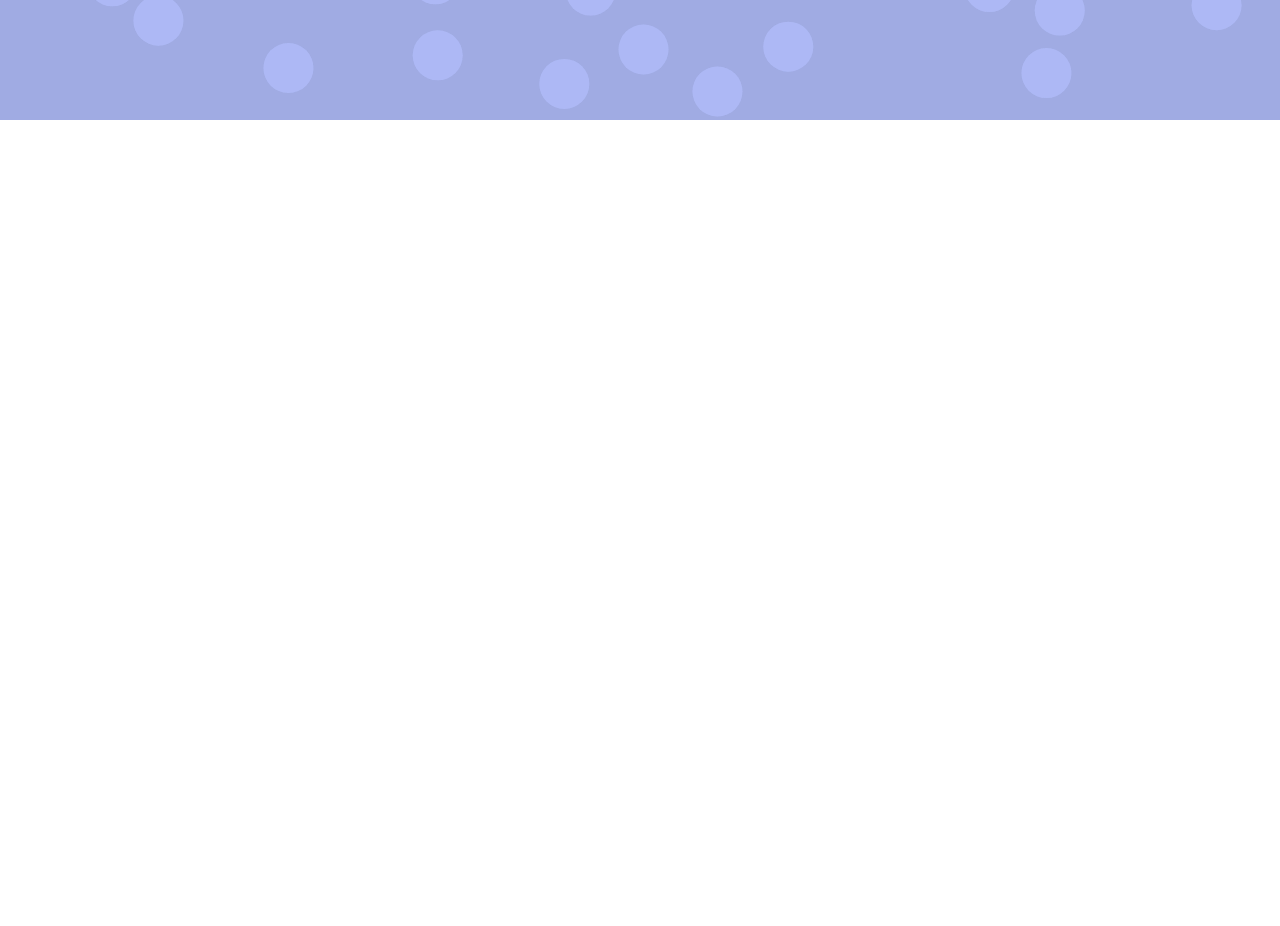
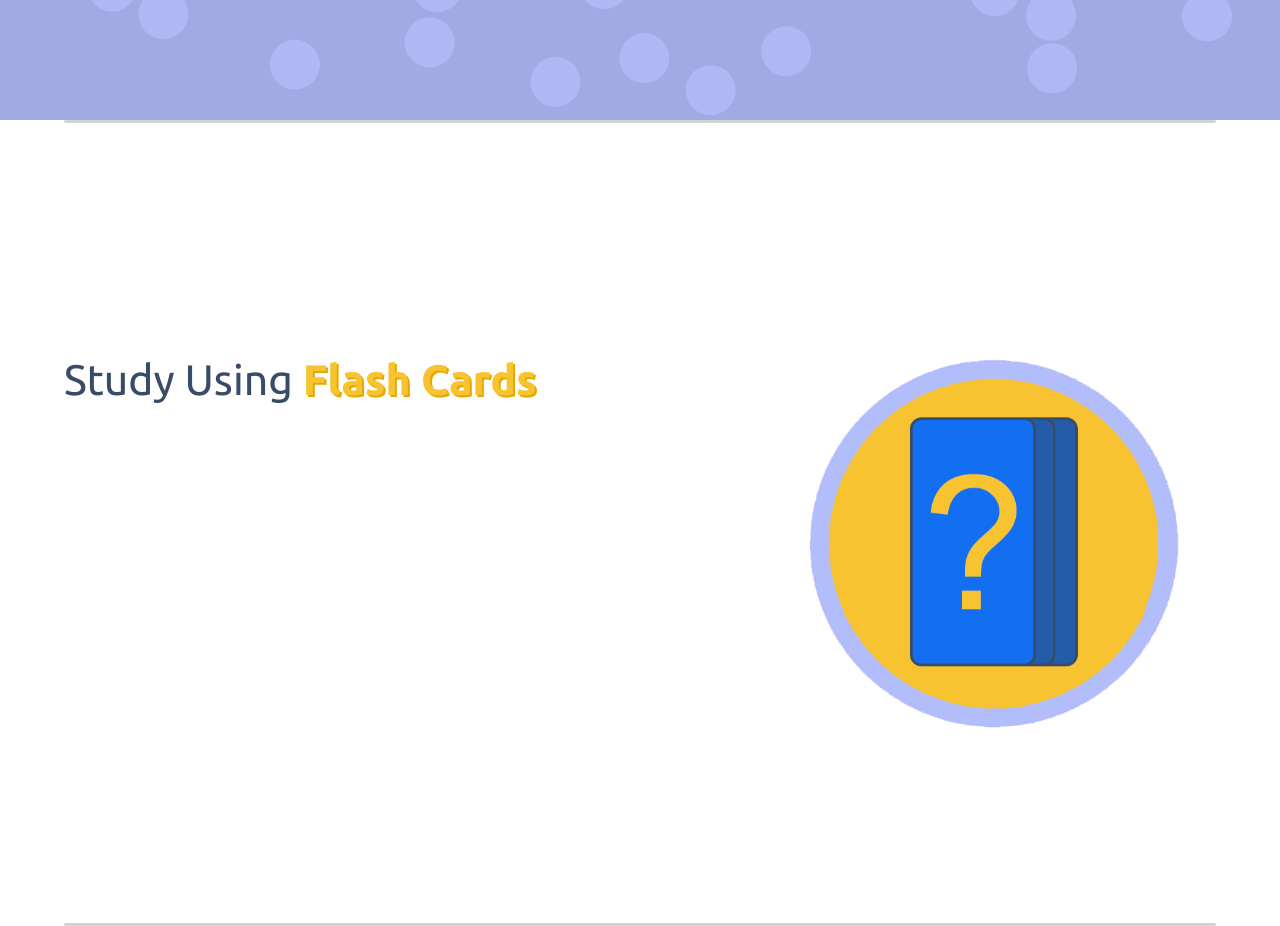
Before and after one commit to Sparsh101AI/Cram-Time-Application, a React (Create React App) app: page / in a window 1280 px wide. Shown: the part 680-1606 px from the top of the page. Before the commit the page ends 800 px from the top, so only its background shows below. Built offline with nearby package versions, Linux system fonts and the light colour scheme.

Commit message:
features addition

```diff
--- a/src/HomePage/HomePage.css
+++ b/src/HomePage/HomePage.css
@@ -16,6 +16,15 @@
   align-items: center;
   justify-content: center;
 }
+
+.line {
+  background-color: lightgrey;
+  border: 1px solid lightgray;
+  border-radius: 1px;
+  height: 1px;
+  margin: auto;
+}
+
 .col1 {
   flex: 4;
   text-align: left;
@@ -78,6 +87,47 @@
   background-color: #b2befc;
 }
 
+.Feature {
+  display: flex;
+  height: 100vh;
+  font: Ubuntu, serif;
+  align-items: center;
+  justify-content: center;
+}
+.col3 {
+  flex: 4;
+  order: 2;
+  text-align: left;
+}
+.col3 img {
+  width: 100%;
+  position: relative;
+  top: 20px;
+}
+
+.col4 {
+  order: 1;
+  flex: 6;
+  text-align: left;
+}
+.col4 h2 {
+  color: #ffffff;
+  font-size: 27pt;
+  font-weight: 300;
+}
+
+.header {
+  font-size: 32pt;
+  font-weight: 400;
+  color: #384c68;
+  margin-top: -7%;
+  margin-bottom: 4%;
+}
+
+.header strong {
+  color: #f7c331;
+  text-shadow: 2px 2px #e6a800;
+}
 #tsparticles {
   position: relative;
   z-index: -1;
--- a/src/HomePage/HomePage.js
+++ b/src/HomePage/HomePage.js
@@ -1,7 +1,8 @@
 import "./HomePage.css";
 import image1 from "../images/image1.png";
+import image2 from "../images/image2.png";
 import Particles from "react-tsparticles";
-import { Typewriter, useTypewriter, Cursor } from 'react-simple-typewriter'
+import { Typewriter, useTypewriter, Cursor } from "react-simple-typewriter";
 
 function HomePage() {
   const particlesInit = (main) => {
@@ -102,31 +103,45 @@ function HomePage() {
           <img src={image1} alt="idk" />
         </div>
         <div className="col2">
-
-        <h1 >
+          <h1>
             Why Study Alone, When You <br /> Can Study With{" "}
-
             <span>
               {/* Style will be inherited from the parent element */}
               <strong>
                 <Typewriter
-            words={['Friends', 'Peers', 'Classmates']}
+                  words={["Friends", "Peers", "Classmates"]}
                   loop
                   cursor
-            cursorStyle='_'
+                  cursorStyle="_"
                   typeSpeed={70}
                   deleteSpeed={50}
                   delaySpeed={1000}
                 />
               </strong>
             </span>
-
           </h1>
 
           <h2>Get started now and start studying together</h2>
           <button className="btn">Join Now</button>
         </div>
       </div>
+      <hr className="line" />
+      <div className="Feature">
+        <div className="col3">
+          <img src={image2} alt="idk" />
+        </div>
+        <div className="col4">
+          <h1 className="header">
+            Study Using <strong>Flash Cards</strong>
+          </h1>
+          <h2>
+            Make your study sessions interesting using Flash Cards! Flash Cards
+            are an effective method to memorize your study material and you can
+            have fun testing yourself amongst your friends using CramTime
+          </h2>
+        </div>
+      </div>
+      <hr className="line" />
     </div>
   );
 }
```
Also changed, not shown: src/images/image2.png (added), 1 other file (tests, documents, lock files or other folders). Lines whose indentation alone changed are shown as unchanged.
